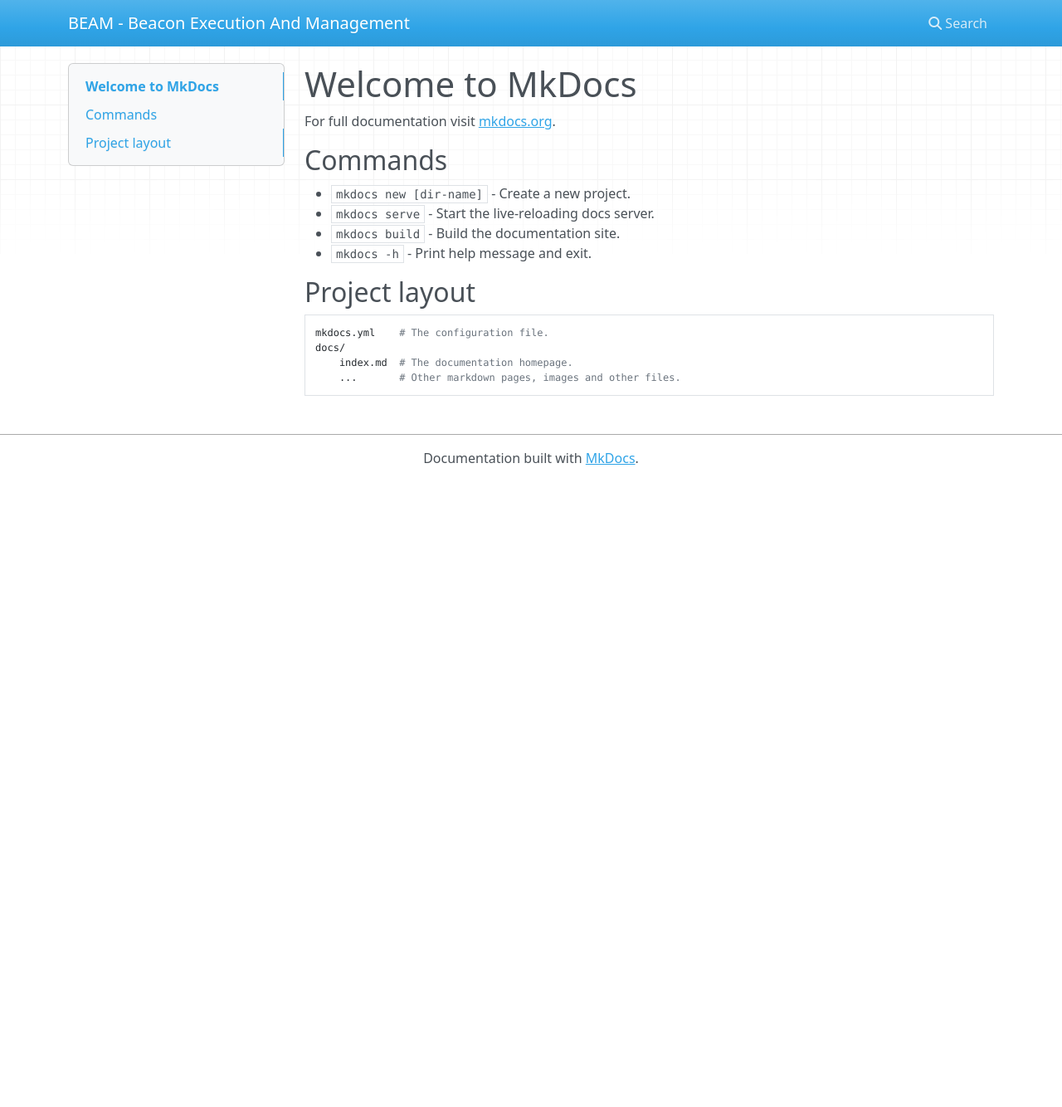
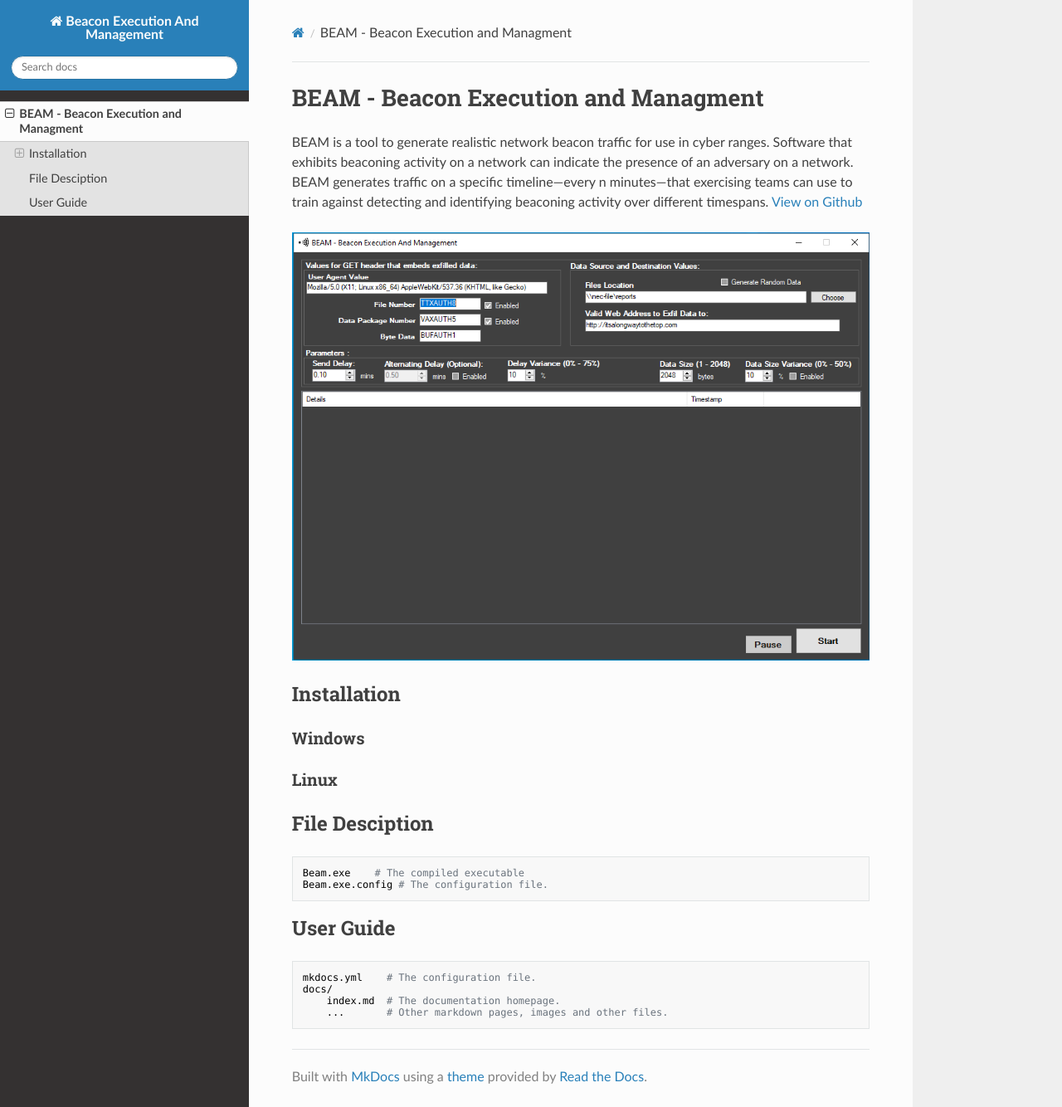
Before and after one commit to cmu-sei/ghosts-cyber-range-and-exercise-simulation-tools, an MkDocs documentation site: the page built from docs/beam-docs/docs/index.md, in a window 1280 px wide and 1334 px high. Shown: the whole window at 83% size. Built offline with MkDocs 1.6.1, drawn with Linux system fonts in a browser that asks for light colours; nearby versions of some CDN libraries.

Commit message:
Added mkdocs start

```diff
--- a/docs/beam-docs/docs/index.md
+++ b/docs/beam-docs/docs/index.md
@@ -1,15 +1,22 @@
-# Welcome to MkDocs
+# BEAM - Beacon Execution and Managment
 
-For full documentation visit [mkdocs.org](https://www.mkdocs.org).
+BEAM is a tool to generate realistic network beacon traffic for use in cyber ranges. Software that exhibits beaconing activity on a network can indicate the presence of an adversary on a network. BEAM generates traffic on a specific timeline—every n minutes—that exercising teams can use to train against detecting and identifying beaconing activity over different timespans. [View on Github](https://github.com/cmu-sei/ghosts-cyber-range-and-exercise-simulation-tools)
 
-## Commands
+![Screenshot](img/beam1.PNG)
 
-* `mkdocs new [dir-name]` - Create a new project.
-* `mkdocs serve` - Start the live-reloading docs server.
-* `mkdocs build` - Build the documentation site.
-* `mkdocs -h` - Print help message and exit.
+## Installation
 
-## Project layout
+### Windows
+
+### Linux
+
+## File Desciption
+
+    Beam.exe    # The compiled executable
+    Beam.exe.config # The configuration file.
+
+
+## User Guide
 
     mkdocs.yml    # The configuration file.
     docs/
--- a/docs/beam-docs/mkdocs.yml
+++ b/docs/beam-docs/mkdocs.yml
@@ -1 +1,6 @@
-site_name: BEAM - Beacon Execution And Management
+site_name: Beacon Execution And Management
+theme:
+  name: readthedocs
+  highlightjs: true
+  palette:
+    scheme: slate
```
Also changed, not shown: docs/beam-docs/docs/img/beam1.PNG (added).
